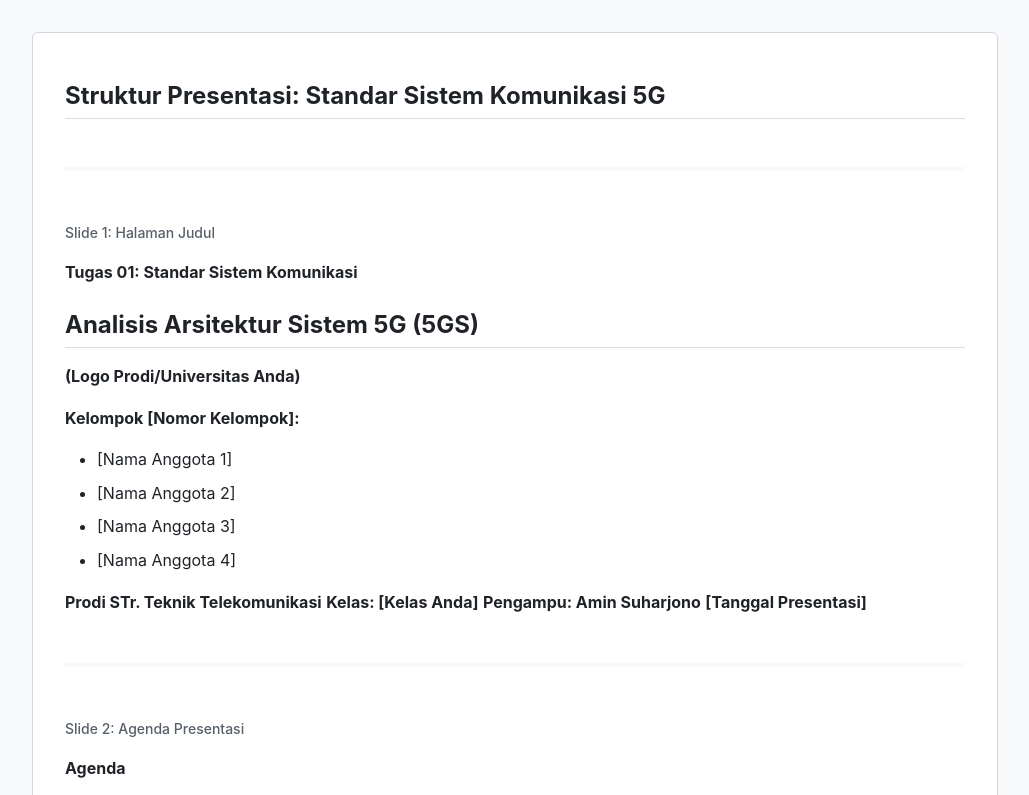
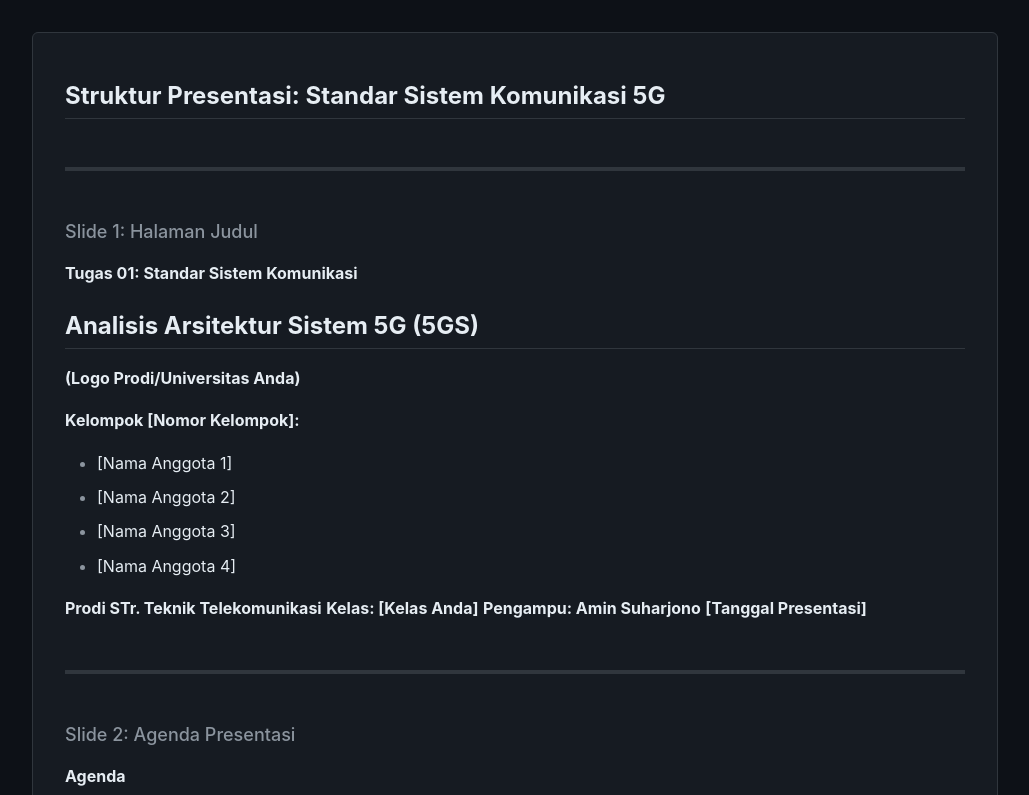
Before and after one commit to DhimasArdinata/smt7-tmd-m2, a plain HTML site: page index.html in a window 1280 px wide. Shown: the top 795 px of the page, without its empty margins (125-1154 px from the left). Drawn offline with Linux system fonts and the light colour scheme.

Commit message:
Update index.html

```diff
--- a/index.html
+++ b/index.html
@@ -5,24 +5,30 @@
     <meta name="viewport" content="width=device-width, initial-scale=1.0">
     <title>Presentasi: Standar Sistem Komunikasi 5G</title>
     <style>
-        /* --- GitHub Theme CSS --- */
+        /* --- GitHub Dark Mode Theme by AI Assistant --- */
+
+/* 1. Define the color palette and fonts using CSS Variables */
 :root {
-            --color-canvas-default: #f6f8fa; /* GitHub page background */
-            --color-canvas-inset: #f6f8fa; /* Table header, blockquote bg */
-            --color-fg-default: #1f2328;    /* Main text color */
-            --color-fg-muted: #57606a;     /* Muted text color */
-            --color-accent-fg: #0969da;     /* Link color */
-            --color-border-default: #d0d7de; /* Standard border color */
-            --color-border-muted: #d8dee4;   /* Lighter border for tables */
+    --color-bg-default: #0d1117;      /* Page background */
+    --color-bg-inset: #010409;        /* Table alternate row background */
+    --color-canvas-default: #161b22;  /* Main content area background */
+    --color-fg-default: #e6edf3;      /* Main text color */
+    --color-fg-muted: #8b949e;       /* Muted/secondary text color */
+    --color-accent-fg: #58a6ff;       /* Link color */
+    --color-border-default: #30363d;   /* Standard border color */
+    --color-border-muted: #21262d;     /* Lighter border for subtle lines */
+    --color-neutral-muted: rgba(110, 118, 129, 0.4); /* Code block background */
+
     --font-family-sans: -apple-system, BlinkMacSystemFont, "Segoe UI", Helvetica, Arial, sans-serif, "Apple Color Emoji", "Segoe UI Emoji";
     --font-family-mono: "SFMono-Regular", Consolas, "Liberation Mono", Menlo, Courier, monospace;
 }
 
+/* 2. General Body and Layout Styling */
 body {
     font-family: var(--font-family-sans);
     font-size: 16px;
-            line-height: 1.6;
-            background-color: var(--color-canvas-default);
+    line-height: 1.65;
+    background-color: var(--color-bg-default);
     color: var(--color-fg-default);
     margin: 0;
     padding: 32px;
@@ -31,13 +37,13 @@
 main {
     max-width: 900px;
     margin: 0 auto;
-            background-color: #ffffff;
+    background-color: var(--color-canvas-default);
     border: 1px solid var(--color-border-default);
     border-radius: 6px;
     padding: 24px 32px;
 }
 
-        /* --- Headers --- */
+/* 3. Headers and Separators */
 h1, h2, h3, h4, h5, h6 {
     margin-top: 24px;
     margin-bottom: 16px;
@@ -50,7 +56,7 @@
 h3 {
     font-size: 1.5em; /* 24px */
     padding-bottom: 0.3em;
-            border-bottom: 1px solid var(--color-border-muted);
+    border-bottom: 1px solid var(--color-border-default);
 }
 
 /* Slide Titles (e.g., Slide 1) */
@@ -58,29 +64,29 @@
     font-size: 1.25em; /* 20px */
 }
 
-        /* Turn "Slide X:" into a label-like element */
+/* De-emphasize the "Slide X:" part to make it look like a label */
 h4 strong {
-            font-size: 14px;
     font-weight: 500;
+    font-size: 0.9em;
     color: var(--color-fg-muted);
-            background-color: transparent; /* Remove previous styling */
+    background-color: transparent;
     padding: 0;
     margin-right: 8px;
 }
 
-        /* --- Horizontal Rule (Separator) --- */
+/* Thematic break between slides */
 hr {
     height: .25em;
     padding: 0;
     margin: 48px 0;
-            background-color: var(--color-canvas-default);
+    background-color: var(--color-border-default);
     border: 0;
 }
 main > hr:first-of-type {
     display: none;
 }
 
-        /* --- Content Elements --- */
+/* 4. Content Elements Styling */
 p {
     margin-top: 0;
     margin-bottom: 16px;
@@ -89,6 +95,7 @@
 a {
     color: var(--color-accent-fg);
     text-decoration: none;
+    transition: all 0.2s ease-in-out;
 }
 a:hover {
     text-decoration: underline;
@@ -104,16 +111,20 @@
     margin-bottom: 0.5em;
 }
 
+li::marker {
+    color: var(--color-fg-muted);
+}
+
 code {
     padding: .2em .4em;
     margin: 0;
     font-size: 85%;
     font-family: var(--font-family-mono);
-            background-color: rgba(175,184,193,0.2);
+    background-color: var(--color-neutral-muted);
     border-radius: 6px;
 }
 
-        /* --- Blockquote --- */
+/* 5. Blockquote Styling */
 blockquote {
     margin: 0 0 16px 0;
     padding: 0 1em;
@@ -124,41 +135,40 @@
     margin-bottom: 0;
 }
 
-        /* --- Table Styling --- */
+/* 6. Table Styling */
 table {
     width: 100%;
-            margin-top: 0;
     margin-bottom: 16px;
     border-collapse: collapse;
     display: block;
-            overflow: auto; /* For responsive tables */
+    overflow-x: auto; /* Ensures table is responsive */
+    border: 1px solid var(--color-border-default);
+    border-radius: 6px;
 }
 
 table th, table td {
-            padding: 6px 13px;
+    padding: 10px 14px;
     border: 1px solid var(--color-border-default);
 }
 
 table th {
     font-weight: 600;
-        }
-
-        table thead {
-            background-color: var(--color-canvas-inset);
+    background-color: var(--color-canvas-default);
 }
 
 table tbody tr {
-            background-color: #ffffff;
+    background-color: var(--color-canvas-default);
 }
 
 table tbody tr:nth-child(2n) {
-            background-color: var(--color-canvas-inset);
+    background-color: var(--color-bg-inset); /* Alternate row color */
 }
 
-        /* --- Responsive Design --- */
+/* 7. Responsive Design for Mobile */
 @media (max-width: 768px) {
     body {
         padding: 16px;
+        font-size: 15px;
     }
     main {
         padding: 16px;
```
Lines whose indentation alone changed are shown as unchanged.
